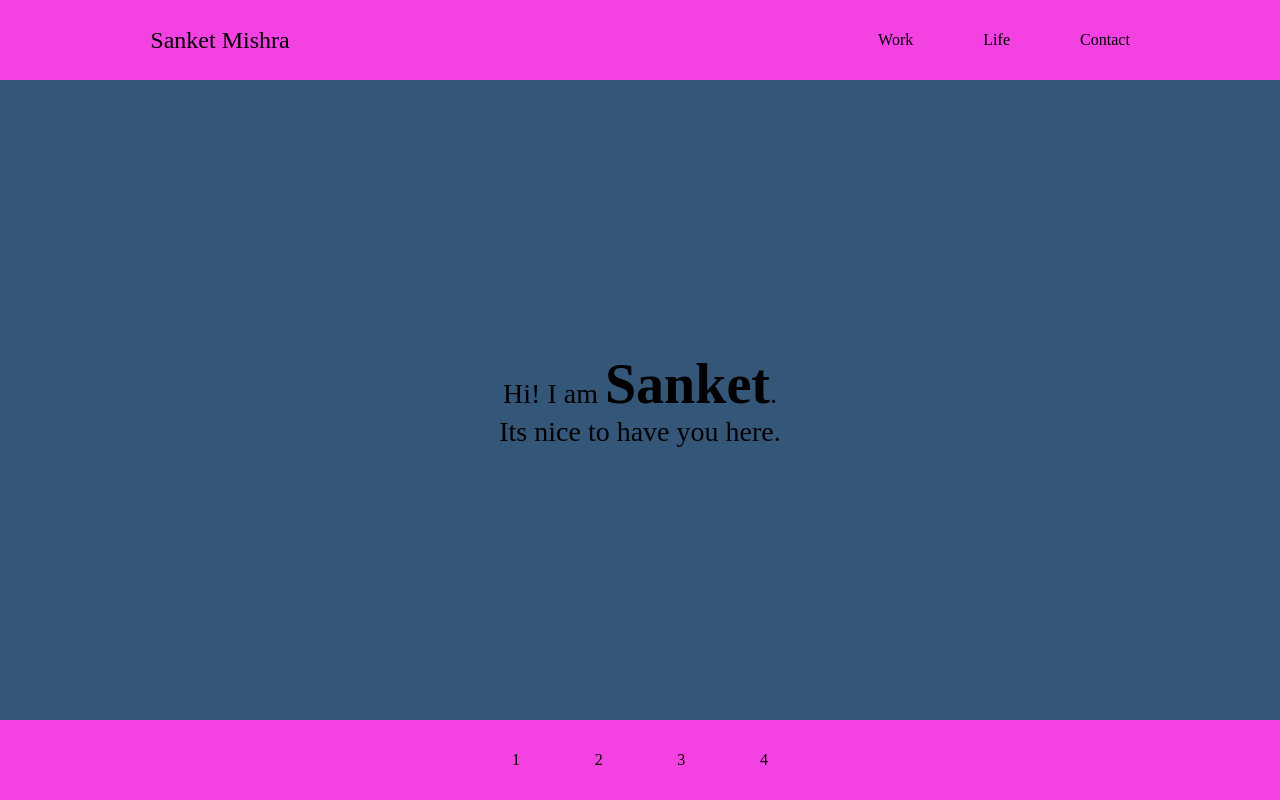
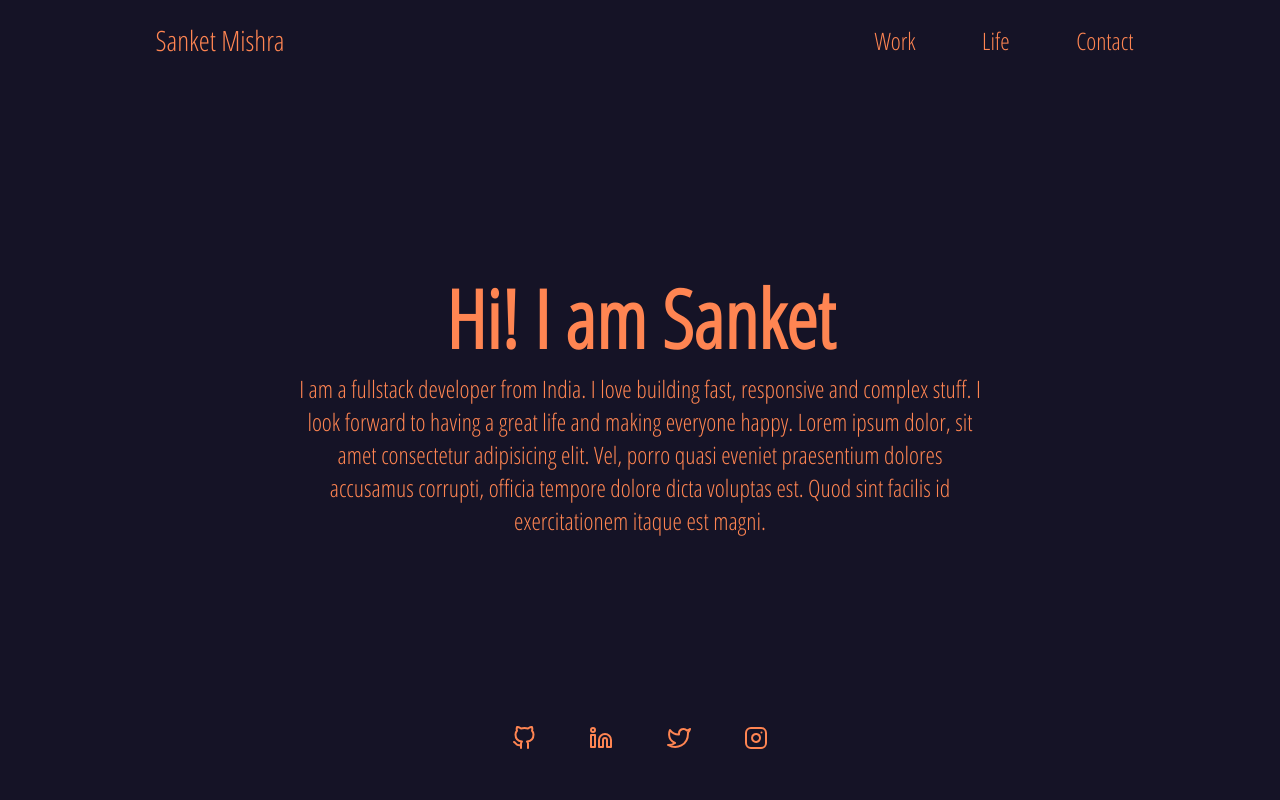
Before and after one commit to sanket0896/PersonalWebsite, a Gatsby site: page / in a window 1280 px wide. Built offline with nearby package versions, Linux system fonts and the light colour scheme; Gatsby itself is replaced by a stand-in of ours.

Commit message:
Completed basic markup. No Links.

```diff
--- a/package.json
+++ b/package.json
@@ -18,7 +18,8 @@
     "gatsby-plugin-styled-components": "^3.0.7",
     "react": "^16.8.4",
     "react-dom": "^16.8.4",
-    "styled-components": "^4.2.0"
+    "styled-components": "^4.2.0",
+    "react-icons": "^3.5.0"
   },
   "devDependencies": {
     "prettier": "^1.16.4"
--- a/src/components/Footer.js
+++ b/src/components/Footer.js
@@ -1,5 +1,7 @@
 import React from "react";
 import styled from "styled-components";
+
+import { FiGithub, FiLinkedin, FiTwitter, FiInstagram } from "react-icons/fi";
 
 const Container = styled.div`
     position: absolute;
@@ -7,22 +9,20 @@ const Container = styled.div`
     flex-direction: row;
     align-items: center;
     justify-content: space-between;
-    background: #f342e1;
     bottom: 0;
     left: 0;
-    height: 10%;
+    height: 15%;
     width: 100%;
     padding: 0 40%;
 `;
 
 const FooterChild = styled.div`
-
 `;
 
 export default () =>
 <Container>
-    <FooterChild>1</FooterChild>
-    <FooterChild>2</FooterChild>
-    <FooterChild>3</FooterChild>
-    <FooterChild>4</FooterChild>
+    <FooterChild><FiGithub /></FooterChild>
+    <FooterChild><FiLinkedin /></FooterChild>
+    <FooterChild><FiTwitter /></FooterChild>
+    <FooterChild><FiInstagram /></FooterChild>
 </Container>
--- a/src/components/Header.js
+++ b/src/components/Header.js
@@ -7,7 +7,6 @@ const Container = styled.div`
     flex-direction: row;
     align-items: center;
     justify-content: space-between;
-    background: #f342e1;
     top: 0;
     left: 0;
     height: 10%;
@@ -23,13 +22,12 @@ const HeaderSegment = styled.div`
 `;
 
 const HeaderSegmentLeft = styled(HeaderSegment)`
+font-size: 1.75rem;
     width: 25%;
-    font-size: 1.5rem;
 `;
 
 const HeaderSegmentRight = styled(HeaderSegment)`
     width: 35%;
-    font-size: 1rem;
 `;
 
 const HeaderChild = styled.div`
--- a/src/components/Layout.js
+++ b/src/components/Layout.js
@@ -14,7 +14,10 @@ const Container = styled.div`
     flex-direction: column;
     align-items: center;
     justify-content: center;
-    background: #345678;
+    background: #151326;
+    color: #FF8552;
+    font-family: 'Open Sans Condensed', sans-serif;
+    font-size: 1.5rem;
 `;
 
 export default ({ children }) =>
--- a/src/pages/index.js
+++ b/src/pages/index.js
@@ -4,18 +4,25 @@ import Layout from "../components/Layout";
 
 const WelcomeText = styled.div`
     width: 60%;
-    font-size: 1.75rem;
     text-align: center;
 `;
 
 const HugeText = styled.h1`
     display: inline;
+    font-size: 5rem;
+    //animation: neon .08s ease-in-out infinite alternate;
+`;
+
+const ChangingColor = styled.span`
 `;
 
 export default () =>
 <Layout>
     <WelcomeText>
-        Hi! I am <HugeText>Sanket</HugeText>.<br/>
-        Its nice to have you here.
+        <HugeText>Hi! I am <ChangingColor>Sanket</ChangingColor></HugeText><br/>
+        I am a fullstack developer from India. I love building fast, responsive and complex stuff.
+        I look forward to having a great life and making everyone happy.
+        Lorem ipsum dolor, sit amet consectetur adipisicing elit. Vel, porro quasi eveniet praesentium dolores accusamus corrupti,
+        officia tempore dolore dicta voluptas est. Quod sint facilis id exercitationem itaque est magni.
     </WelcomeText>
 </Layout>
--- a/src/styles/global.css
+++ b/src/styles/global.css
@@ -1,3 +1,5 @@
+@import url('https://fonts.googleapis.com/css?family=Open+Sans+Condensed:300');
+
 *{
     box-sizing: border-box;
 }
@@ -13,3 +15,24 @@ body{
     position: relative;
     margin: 0;
 }
+
+@keyframes neon {
+    from {
+      text-shadow:
+      0 0 6px rgba(202,228,225,0.92),
+      0 0 30px rgba(202,228,225,0.34),
+      0 0 12px rgba(30,132,242,0.52),
+      0 0 21px rgba(30,132,242,0.92),
+      0 0 34px rgba(30,132,242,0.78),
+      0 0 54px rgba(30,132,242,0.92);
+    }
+    to {
+      text-shadow:
+      0 0 6px rgba(202,228,225,0.98),
+      0 0 30px rgba(202,228,225,0.42),
+      0 0 12px rgba(30,132,242,0.58),
+      0 0 22px rgba(30,132,242,0.84),
+      0 0 38px rgba(30,132,242,0.88),
+      0 0 60px rgba(30,132,242,1);
+    }
+  }
```
Also changed, not shown: 1 other file.
